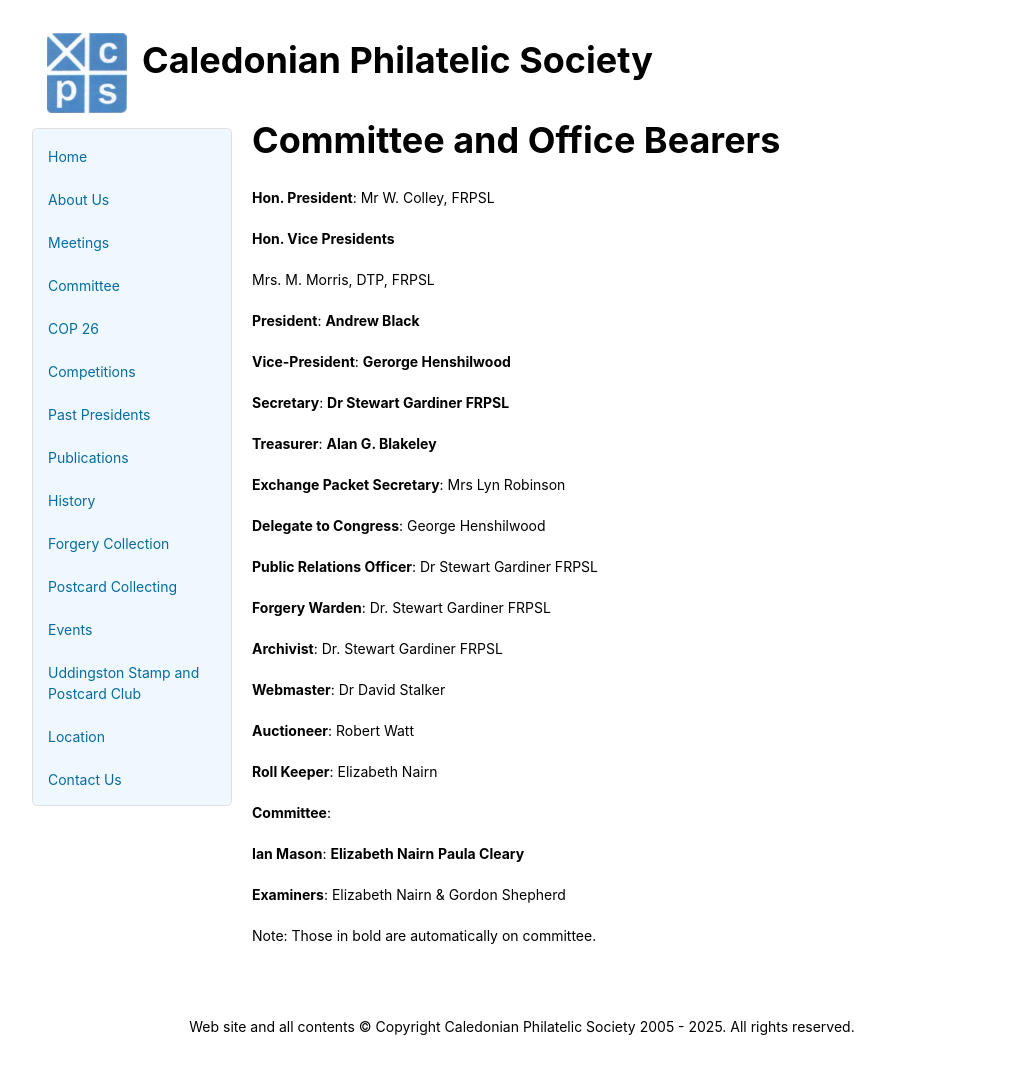
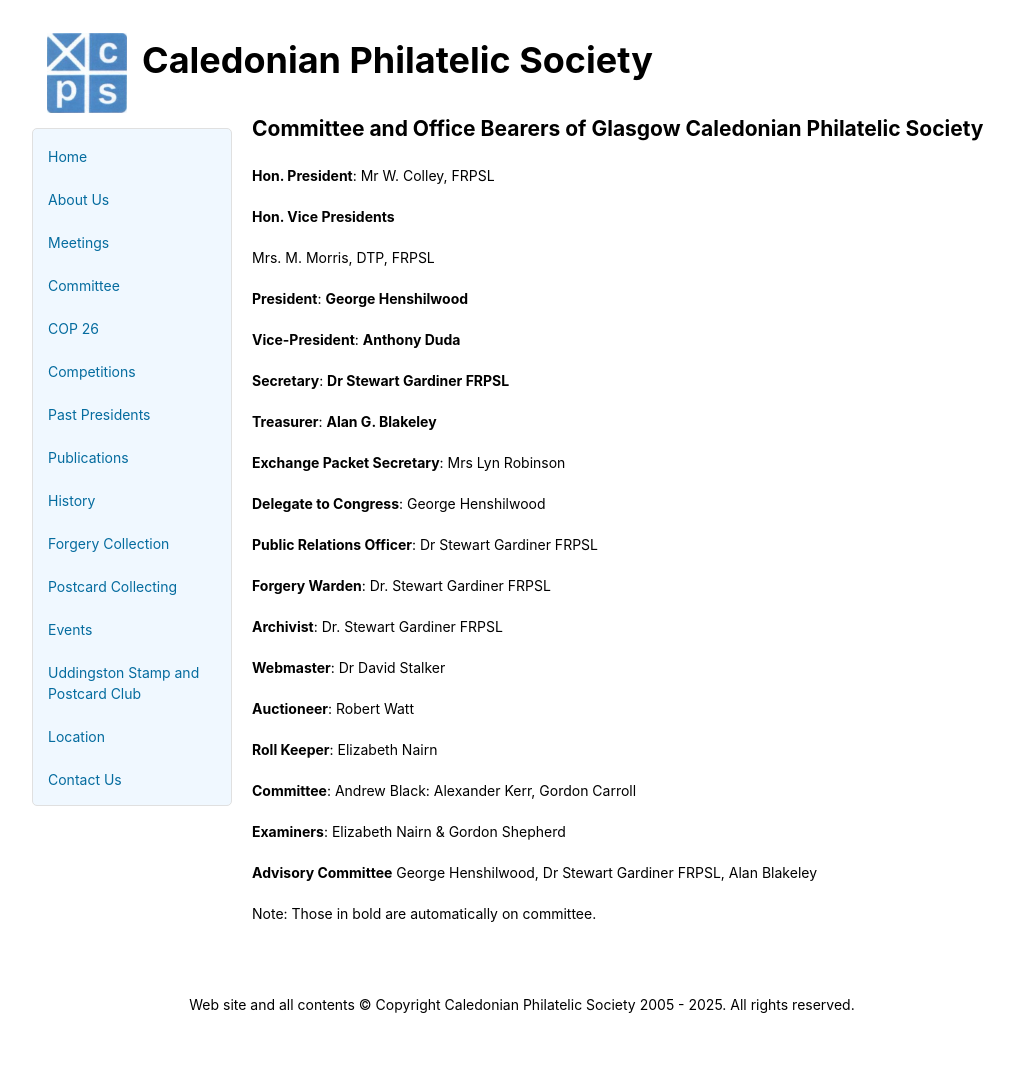
Before and after one commit to astalker/caledonian-stamps, a Jekyll site: the page built from committee.md, in a window 1280 px wide. Shown: the whole page, without its empty margins (118-1132 px from the left). Built offline with Jekyll 4.4.1, drawn with Linux system fonts in a browser that asks for light colours; our own code applies the rules of GitHub Pages for plain Markdown files; after the commit the page ends 1068 px from its top, so only the background shows below that.

Commit message:
tee updated

```diff
--- a/committee.md
+++ b/committee.md
@@ -1,4 +1,4 @@
-# Committee and Office Bearers
+## Committee and Office Bearers of Glasgow Caledonian Philatelic Society ##
 
 **Hon. President**: Mr W. Colley, FRPSL
 
@@ -6,9 +6,9 @@
 
  Mrs. M. Morris, DTP, FRPSL
 
-**President**: **Andrew Black**
+**President**: **George Henshilwood**
 
-**Vice-President**: **Gerorge Henshilwood**
+**Vice-President**: **Anthony Duda**
 
 **Secretary**: **Dr Stewart Gardiner FRPSL**
 
@@ -30,10 +30,10 @@
 
 **Roll Keeper**: Elizabeth Nairn
 
-**Committee**:
-
-**Ian Mason**: **Elizabeth Nairn** **Paula Cleary**
+**Committee**: Andrew Black: Alexander Kerr, Gordon Carroll
 
 **Examiners**: Elizabeth Nairn & Gordon Shepherd
 
+**Advisory Committee** George Henshilwood, Dr Stewart Gardiner FRPSL, Alan Blakeley
+
 Note: Those in bold are automatically on committee.
```
